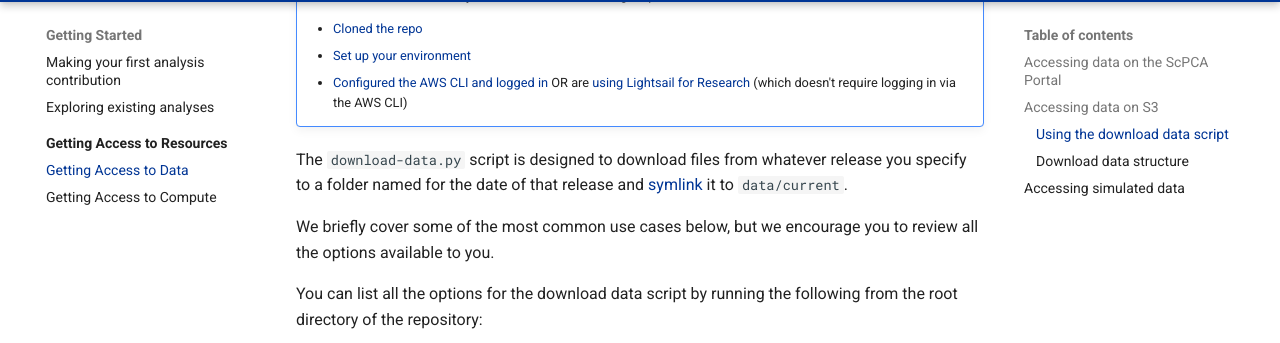
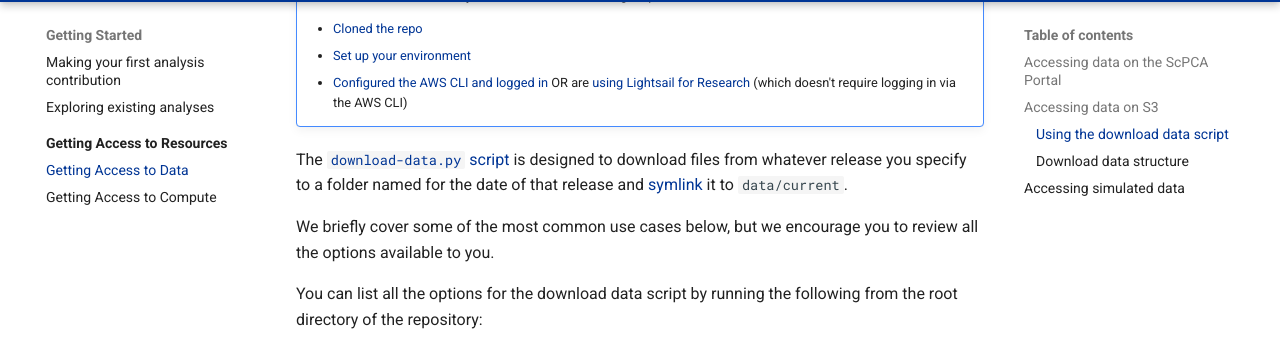
Before and after one commit to AlexsLemonade/OpenScPCA-analysis, an MkDocs documentation site: the page built from docs/getting-started/accessing-resources/getting-access-to-data.md, in a window 1280 px wide and 900 px high, scrolled down 1250 px. Shown: the part 110-453 px from the top of the window. Built offline with MkDocs 1.6.1 and Material for MkDocs 9.7.7, drawn with Linux system fonts in a browser that asks for light colours; part of the change alters nothing that is shown.

```diff
--- a/docs/getting-started/accessing-resources/getting-access-to-data.md
+++ b/docs/getting-started/accessing-resources/getting-access-to-data.md
@@ -40,7 +40,7 @@ See our documentation [getting access to AWS](index.md#getting-access-to-aws) fo
     - [Set up your environment](../../technical-setup/environment-setup/index.md)
     - [Configured the AWS CLI and logged in](../../technical-setup/environment-setup/configure-aws-cli.md) OR are [using Lightsail for Research](../../software-platforms/lsfr/index.md) (which doesn't require logging in via the AWS CLI)
 
-The `download-data.py` script is designed to download files from whatever release you specify to a folder named for the date of that release and [symlink](https://en.wikipedia.org/wiki/Symbolic_link) it to `data/current`. <!-- STUB_LINK link to the download script, or at least tell contributors where to find it -->
+The [`download-data.py` script](https://github.com/AlexsLemonade/OpenScPCA-analysis/blob/main/download-data.py) is designed to download files from whatever release you specify to a folder named for the date of that release and [symlink](https://en.wikipedia.org/wiki/Symbolic_link) it to `data/current`.
 
 We briefly cover some of the most common use cases below, but we encourage you to review all the options available to you.
 
```
